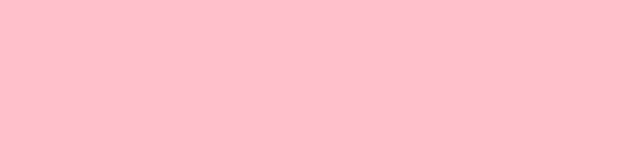
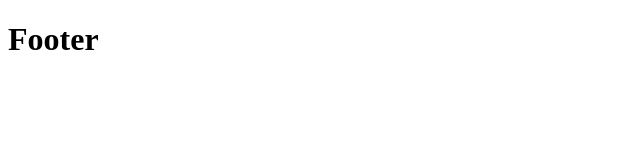
Before and after one commit to lasmaoficiere/collab, a plain HTML site: page index.html in a window 1280 px wide. Shown: the whole page, without its empty margins (0-640 px from the left). Drawn offline with Linux system fonts and the light colour scheme.

Commit message:
added footer

```diff
--- a/index.html
+++ b/index.html
@@ -3,8 +3,11 @@
   <head>
     <meta charset="UTF-8" />
     <meta name="viewport" content="width=device-width, initial-scale=1.0" />
-    <link rel="stylesheet" href="style.css" />
     <title>Git Stuff</title>
   </head>
-  <body></body>
+  <body>
+    <footer>
+      <h1>Footer</h1>
+    </footer>
+  </body>
 </html>
```
